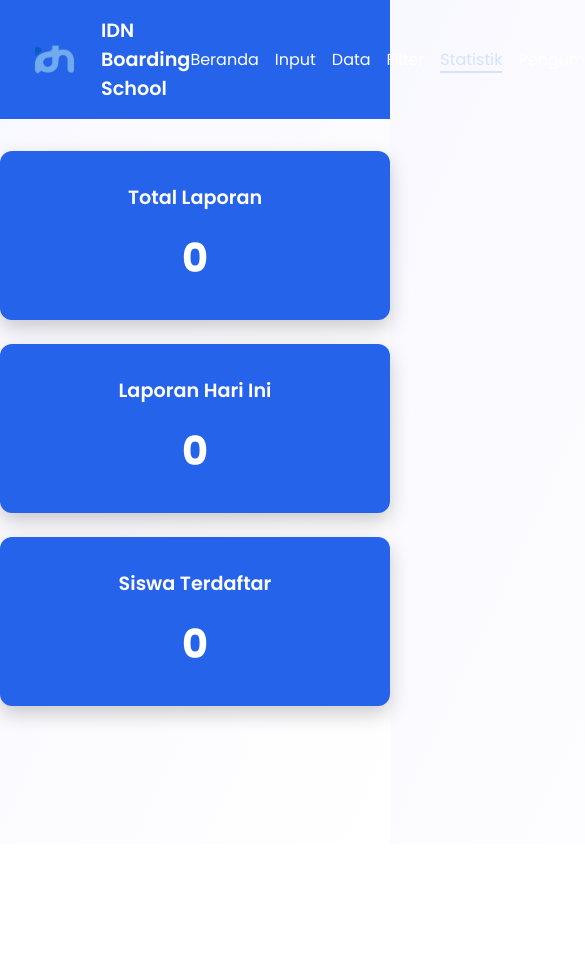
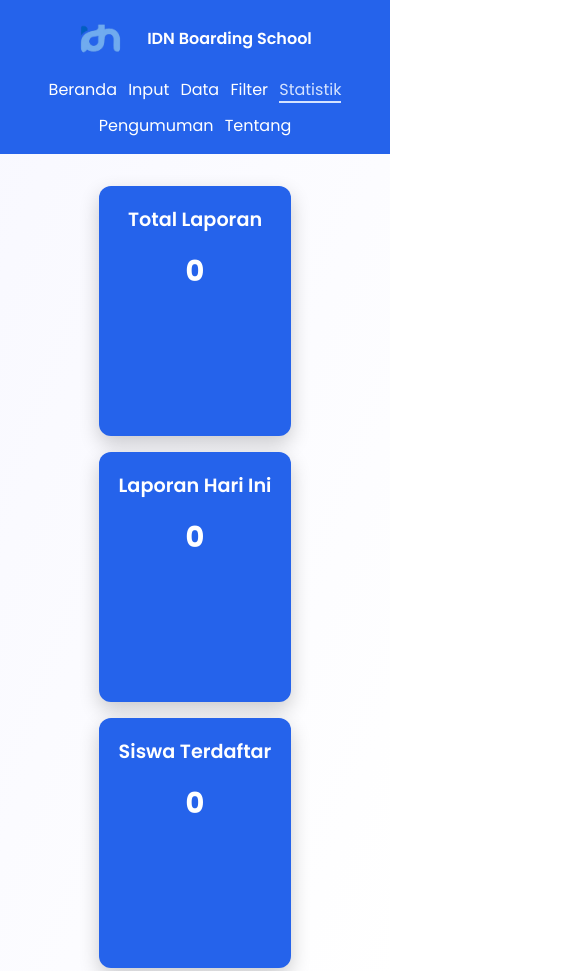
Before and after one commit to mlgusamah-byte/skl-ereport1, a plain HTML site: page statistik.html in a window 390 px wide. Shown: the top 971 px of the page, 585 px wide, since content can reach past the window. Before the commit the page ends 844 px from the top, so only its background shows below. Drawn offline with Linux system fonts and the light colour scheme.

Commit message:
update css

```diff
--- a/CSS/style-statistik.css
+++ b/CSS/style-statistik.css
@@ -98,3 +98,64 @@ header {
   font-size: 2.5rem;
   font-weight: 700;
 }
+/* ===== RESPONSIVE DESIGN ===== */
+
+/* Tablet (max-width: 992px) */
+@media (max-width: 992px) {
+  .statistics {
+    max-width: 90%;
+    gap: 1rem;
+  }
+
+  .stat-card {
+    padding: 1.5rem;
+  }
+
+  .stat-card .stat-number {
+    font-size: 2rem;
+  }
+
+  .nav-links {
+    gap: 0.7rem;
+  }
+}
+
+/* HP Landscape & HP kecil (max-width: 768px) */
+@media (max-width: 768px) {
+  /* Navbar jadi 1 baris rapi */
+  .navbar {
+    flex-direction: column;
+    gap: 1rem;
+    text-align: center;
+  }
+
+  .nav-links {
+    flex-wrap: wrap;
+    justify-content: center;
+  }
+
+  .statistics {
+    flex-direction: column;
+    align-items: center;
+  }
+
+  .stat-card {
+    width: 100%;
+    max-width: 320px;
+  }
+}
+
+/* HP sangat kecil (max-width: 480px) */
+@media (max-width: 480px) {
+  .brand {
+    font-size: 1rem;
+  }
+
+  .stat-card {
+    padding: 1.2rem;
+  }
+
+  .stat-card .stat-number {
+    font-size: 1.8rem;
+  }
+}
```
